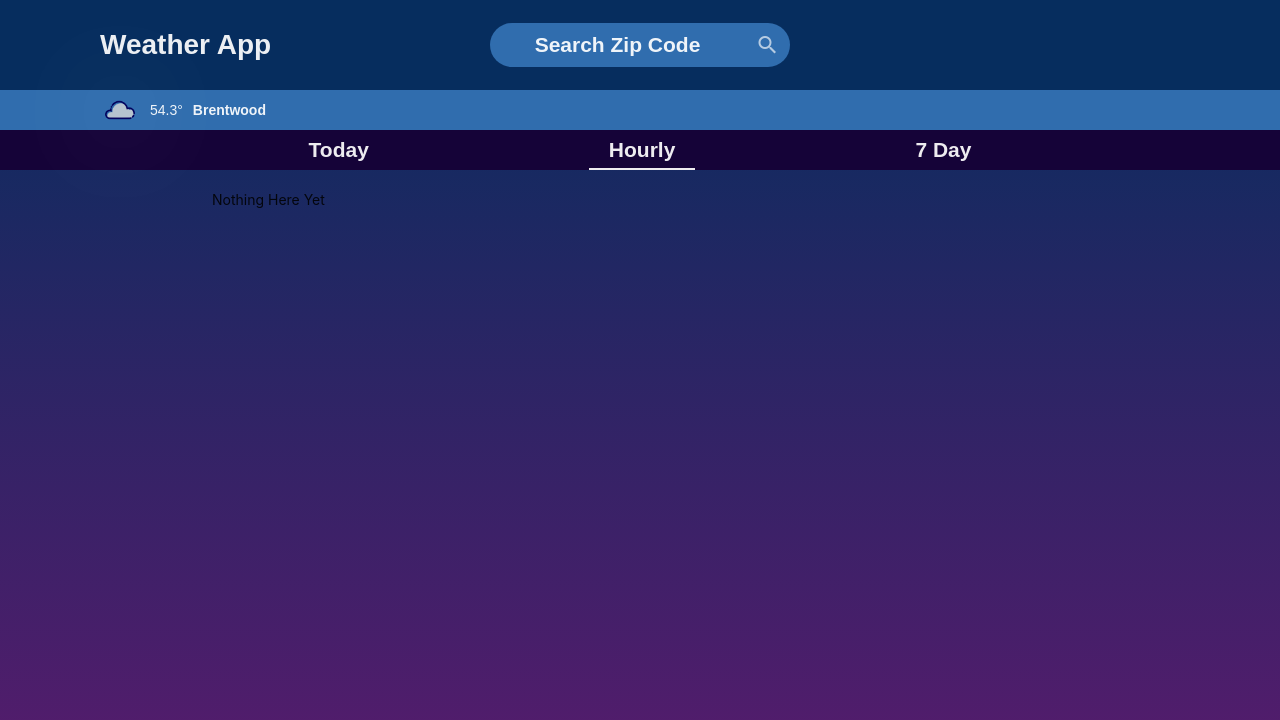
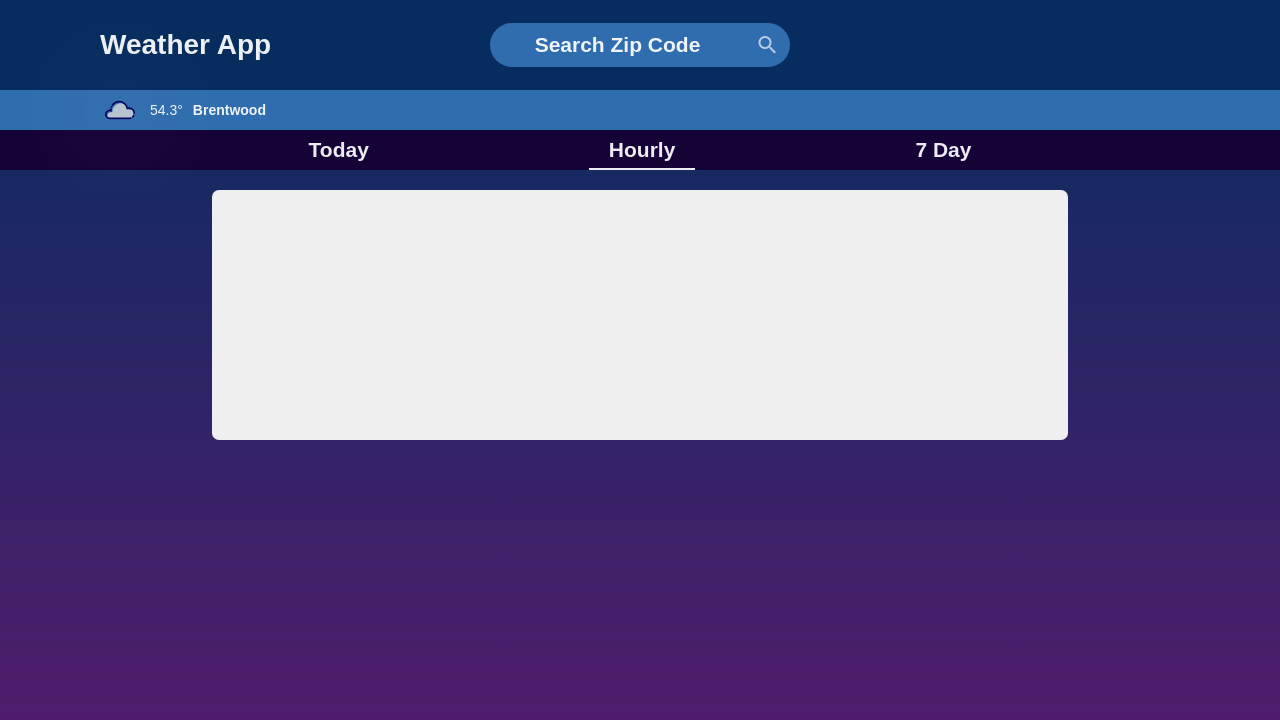
Before and after one commit to TheTeck/Weather, a React (Create React App) app: page / in a window 1280 px wide. Both pictures are taken after a click on the button "Hourly". Shown: the top 720 px of the page. Built offline with nearby package versions, Linux system fonts and the light colour scheme.

Commit message:
Create and add the HourlyData component which will serve as the layout basis for the second page

```diff
--- /dev/null
+++ b/src/components/HourlyData/HourlyData.jsx
@@ -0,0 +1,11 @@
+import React from 'react';
+
+import './HourlyData.scss';
+
+export default function HourlyData (props) {
+    return (
+        <div id="hourlydata-container">
+
+        </div>
+    )
+}
--- /dev/null
+++ b/src/components/HourlyData/HourlyData.scss
@@ -0,0 +1,13 @@
+@import "../../sass/colors";
+@import "../../sass/fonts";
+@import "../../sass/dimensions";
+
+#hourlydata-container {
+  width: 100%;
+  max-width: $break-mid;
+  height: 250px;
+  margin: 0 auto;
+  padding: $padding-content;
+  border-radius: $radius;
+  background-color: $color-muted-white;
+}
--- a/src/dummyWeek.js
+++ b/src/dummyWeek.js
@@ -16,7 +16,7 @@ module.exports = {
       clouds: 70,
       visibility: 10000,
       wind_speed: 1.01,
-      wind_deg: 350,
+      wind_deg: 0,
       wind_gust: 4,
       weather: [ [Object] ]
     },
--- a/src/pages/App/App.jsx
+++ b/src/pages/App/App.jsx
@@ -8,6 +8,7 @@ import NavBar from '../../components/NavBar/NavBar';
 import CurrentWeather from '../../components/CurrentWeather/CurrentWeather';
 import TodayForecast from '../../components/TodayForecast/TodayForecast';
 import TodaysWeather from '../../components/TodaysWeather/TodaysWeather';
+import HourlyData from '../../components/HourlyData/HourlyData';
 
 let dummyData = require('../../dummyCurrent');
 let dummyWeekData = require('../../dummyWeek');
@@ -94,6 +95,8 @@ function App() {
               <TodayForecast name={currentData.name} hourly={allData.hourly} />
               <TodaysWeather name={currentData.name} weather={allData.current} temp={currentData.main} timezoneOffset={allData.timezone_offset} />
             </>
+          : active === 'Hourly' ?
+            <HourlyData />
           : <>Nothing Here Yet</>
         }
       </div>
```
